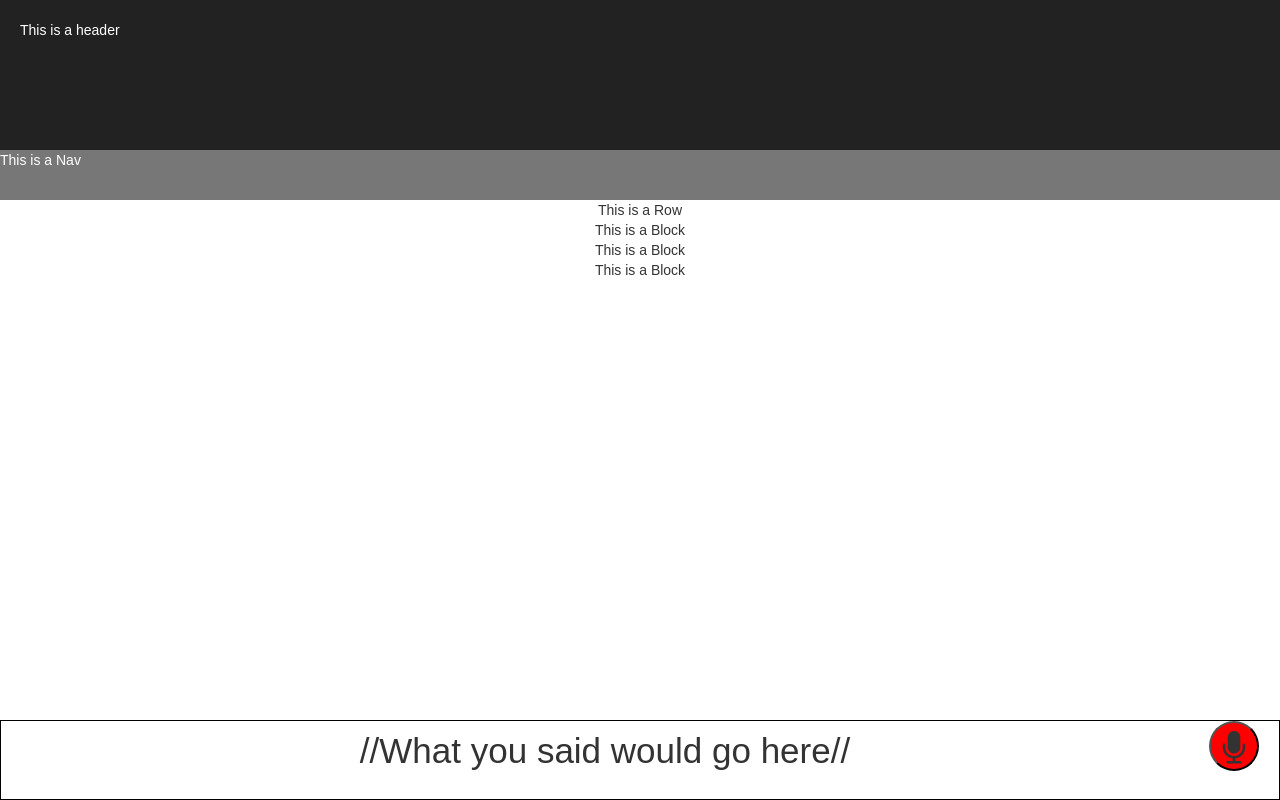
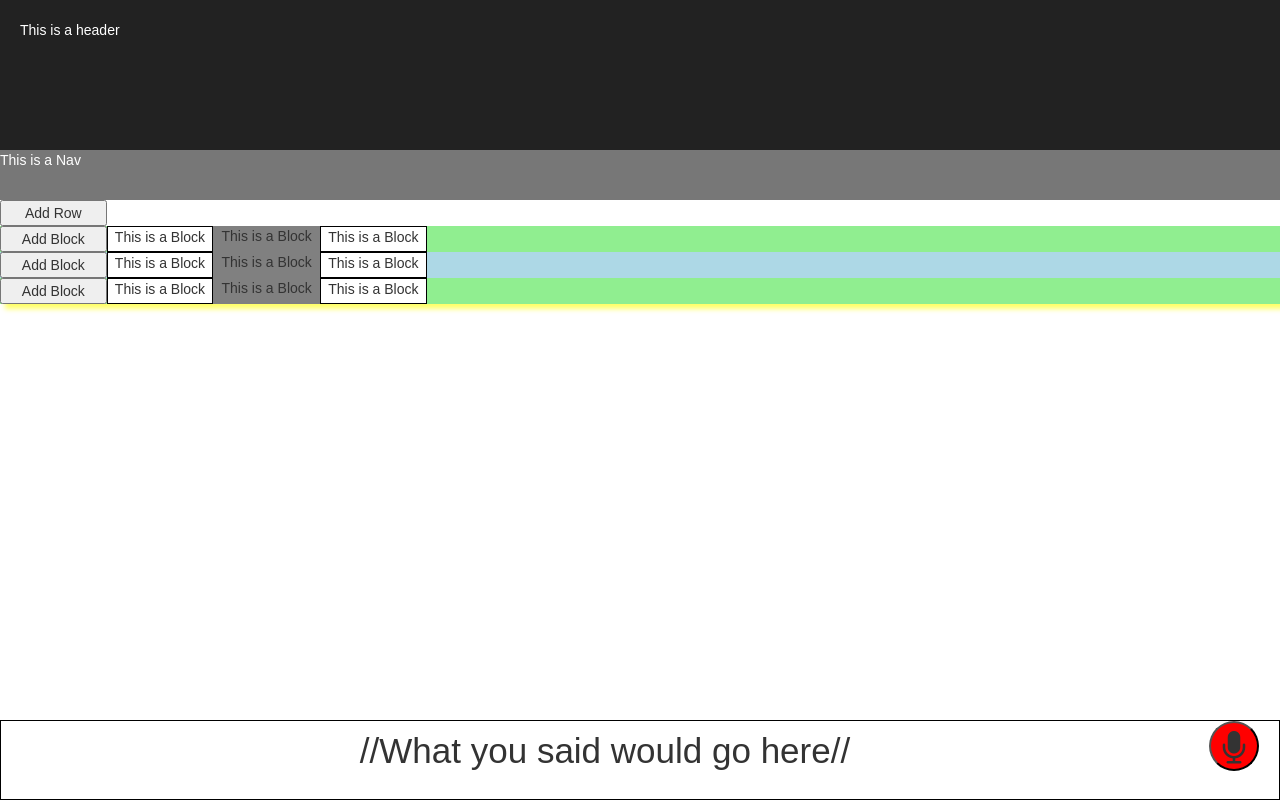
Before and after one commit to aas395/conductr, a React app: page / in a window 1280 px wide. Built offline with nearby package versions, Linux system fonts and the light colour scheme.

Commit message:
add row add block and some select

```diff
--- a/src/components/App/App.js
+++ b/src/components/App/App.js
@@ -9,21 +9,37 @@ class App extends Component {
   constructor(){
     super();
     this.state = {
+      isSelected: true,
+      selected: "",
       components: [
-        <Header key="1"/>,
-        <NavBar key="2"/>,
-        <Content key="3"/>
-      ]
+
+      ],
+      styles: {
+        boxShadow: "5px 5px 5px rgba(6255,255,0,0.6)",
+        filter: "progid:DXImageTransform.Microsoft.Blur(PixelRadius=3,MakeShadow=true,ShadowOpacity=0.30)",
+        zoom: 1
+      }
     }
   }
 
+  componentDidMount(){
 
+  }
 
+  select(id){
+    this.setState({selected: id})
+  }
+
+  isSelected(el){
+    debugger;
+  }
 
   render() {
     return (
-      <div className="App">
-        {this.state.components}
+      <div className="App" style={this.state.styles}>
+        <Header key="1"/>
+        <NavBar key="2"/>
+        <Content key="3" selected={this.select.bind(this)}/>
         <SpeechBar />
       </div>
     );
--- a/src/components/Block/Block.css
+++ b/src/components/Block/Block.css
@@ -0,0 +1,12 @@
+.Block {
+  grid-column: span 1;
+}
+
+.Block:nth-of-type(even){
+  background: gray;
+}
+
+.Block:nth-of-type(odd){
+  background: white;
+  border: 1px solid black;
+}
--- a/src/components/Block/Block.js
+++ b/src/components/Block/Block.js
@@ -3,6 +3,22 @@ import './Block.css';
 
 
 class Block extends Component {
+  constructor(){
+    super();
+    this.state = {
+      id: "",
+      components: [
+        {props: "props"},
+        {props: "props"},
+        {props: "props"}
+      ]
+    }
+  }
+
+  componentDidMount(){
+    this.setState({id: this.props.id})
+  }
+
   render() {
     return (
       <div className="Block">
--- a/src/components/Content/Content.js
+++ b/src/components/Content/Content.js
@@ -3,11 +3,27 @@ import './Content.css';
 import Row from '../Row/Row';
 
 class Content extends Component {
+  constructor(){
+    super();
+    this.state = {
+      id: "C",
+      components: [
+        {props: "props"},
+        {props: "props"},
+        {props: "props"}
+      ]
+    }
+  }
+
+  addBlock(e) {
+    this.setState({components: this.state.components.concat({props: "props"})});
+  }
+
   render() {
     return (
       <div className="Content">
-        <Row />
-
+        <button onClick={this.addBlock.bind(this)}>Add Row</button>
+        {this.state.components.map((component, i) => <Row key={i} data={component.props} parentId={this.state.id} id={this.state.id + (i+1)} />)}
       </div>
     );
   }
--- a/src/components/Row/Row.css
+++ b/src/components/Row/Row.css
@@ -1,3 +1,14 @@
 .Row {
+  display: grid;
+  grid-template-columns: repeat(12, 1fr);
   grid-column: 1 / span 12;
+  text-align: center;
 }
+
+.Row:nth-of-type(even){
+  background: lightblue;
+}
+
+.Row:nth-of-type(odd){
+  background: lightgreen;
+}
--- a/src/components/Row/Row.js
+++ b/src/components/Row/Row.js
@@ -3,14 +3,33 @@ import './Row.css';
 import Block from '../Block/Block';
 
 
+
 class Row extends Component {
+  constructor(){
+    super();
+    this.state = {
+      id: "",
+      components: [
+        {props: "props"},
+        {props: "props"},
+        {props: "props"}
+      ]
+    }
+  }
+
+  componentDidMount(){
+    this.setState({id: this.props.id})
+  }
+
+  addBlock(e) {
+    this.setState({components: this.state.components.concat({props: "props"})});
+  }
+
   render() {
     return (
       <div className="Row">
-        This is a Row
-        <Block />
-        <Block />
-        <Block />
+        <button onClick={this.addBlock.bind(this)}>Add Block</button>
+        {this.state.components.map((component, i) => <Block key={i} data={component.props} parentId={this.state.id} id={this.state.id + String.fromCharCode(i+65)}/>)}
       </div>
     );
   }
--- a/src/components/SpeechBar/SpeechBar.css
+++ b/src/components/SpeechBar/SpeechBar.css
@@ -1,4 +1,5 @@
 .SpeechBar {
+  background: white;
   position: fixed;
   bottom: 0;
   height: 10vh;
```
